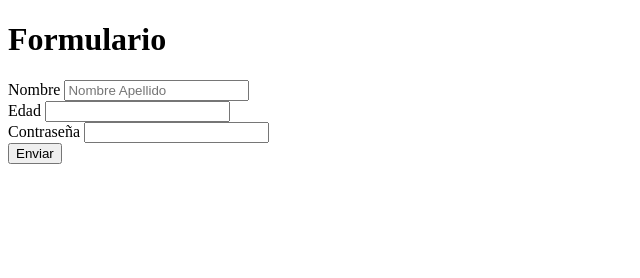
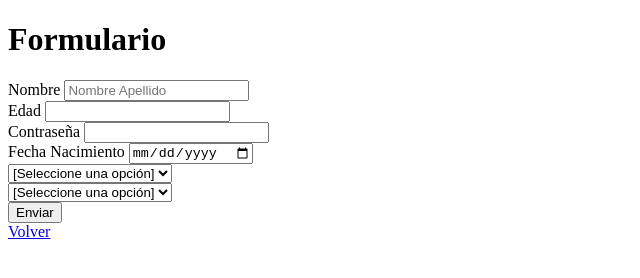
Before and after one commit to larriag/n3p1c2proyecto01, a plain HTML site: page formulario.html in a window 1280 px wide. Shown: the whole page, without its empty margins (0-640 px from the left). Drawn offline with Linux system fonts and the light colour scheme.

Commit message:
formulario terminado

```diff
--- a/formulario.html
+++ b/formulario.html
@@ -19,8 +19,37 @@
         <label for="password">Contraseña</label>
         <input type="password" name="password" id="password">
         <br>
+        <label for="fnacimiento">Fecha Nacimiento</label>
+        <input type="date" name="fnacimiento" id="fnacimiento">
+        <br>
+        <select name="pais" required id="pais">
+            <option value="">[Seleccione una opción]</option>
+            <option value="1">Chile</option>
+            <option value="2">Perú</option>
+            <option value="3">Colombia</option>
+            <option value="4">España</option>
+            <option value="5">Italia</option>
+            <option value="6">Francia</option>
+        </select>
+        <br>
+        <select name="pais" required id="pais">
+            <option value="">[Seleccione una opción]</option>
+            <optgroup label="America">
+                <option value="1">Chile</option>
+                <option value="2">Perú</option>
+                <option value="3">Colombia</option>
+            </optgroup>
+            <optgroup label="Europa">
+                <option value="4">España</option>
+                <option value="5">Italia</option>
+                <option value="6">Francia</option>
+            </optgroup>
+
+        </select>
+        <br>
         <input type="submit" value="Enviar">
     </form>
+    <a href="index.html">Volver</a>
 </body>
 
 </html>
```
Also changed, not shown: index.html (+1 -1 lines).
